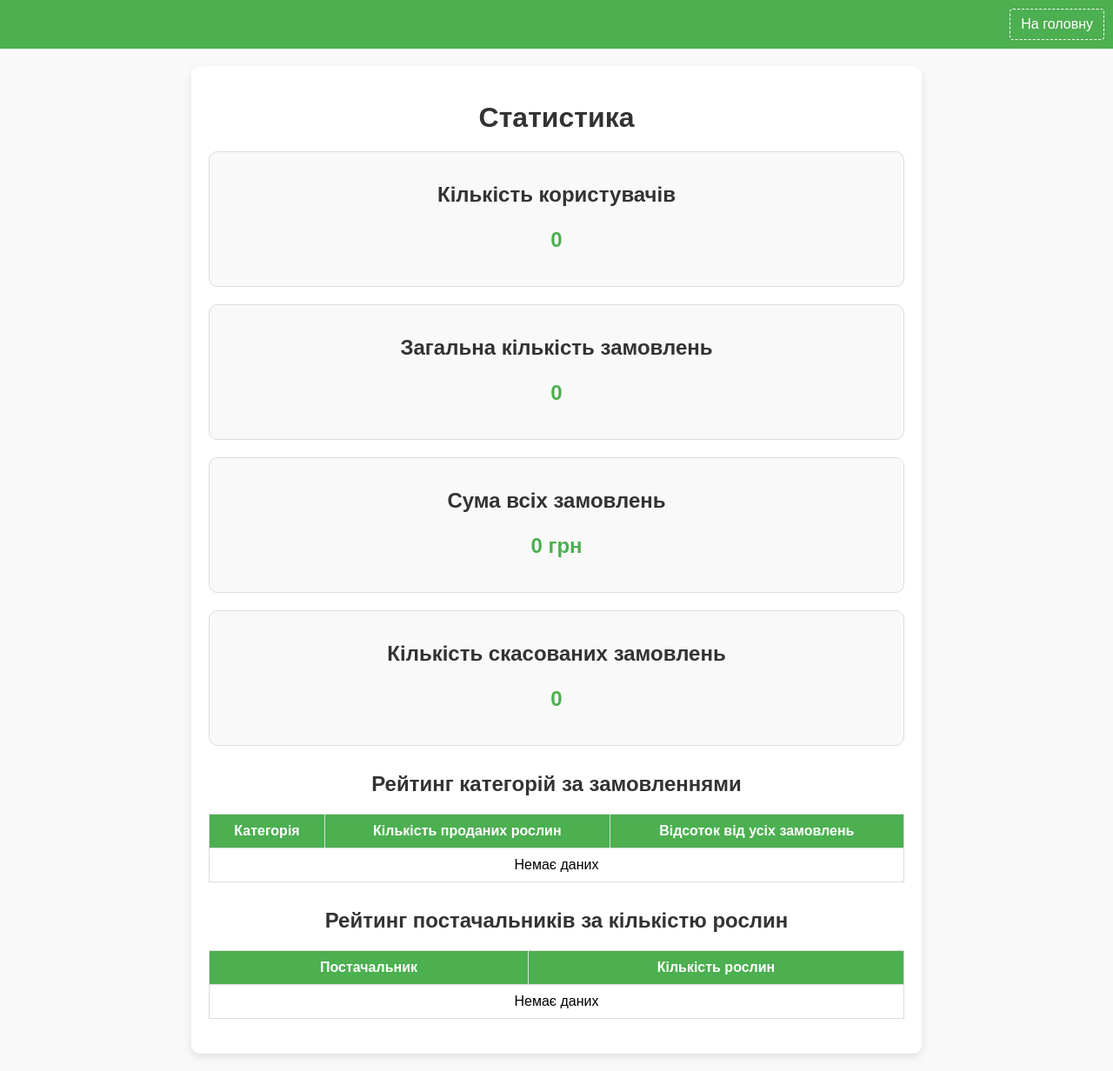
After one commit to DaryaZiborova/plants_online_store, a Django app: page /statistics/ in a window 1280 px wide. The commit adds this page. Shown: the whole page at 87% size. Run offline with Django 5.2, Linux system fonts and the light colour scheme; the visitor is signed in with stand-in values (Sample User, id 1); data that the repository does not hold is empty.

Commit message:
коммит

```diff
--- a/content/views.py
+++ b/content/views.py
@@ -5,11 +5,12 @@ from django.db.models import Q
 from django.contrib.auth.decorators import login_required, user_passes_test
 from content.models import Plant, Supplier, Plant_genus
 from authentication.models import User
-from orders.models import Order
+from orders.models import Order, OrderItem
 from orders.models import CartItem
 from django.core.paginator import Paginator, EmptyPage, PageNotAnInteger
 import os
 from django.core.files.storage import default_storage
+from django.db.models import Count, Sum, F
 
 
 def main_page(request):
@@ -225,3 +226,43 @@ from .info_docx import generate_docx
 def download_plant_docx(request, plant_id):
     plant = get_object_or_404(Plant, plant_id=plant_id)
     return generate_docx(plant)
+
+@user_passes_test(lambda u: u.is_staff)
+def statistics_view(request):
+    total_users = User.objects.count()
+    total_orders = Order.objects.count()
+    total_revenue = Order.objects.aggregate(Sum('total_price'))['total_price__sum'] or 0
+    canceled_orders = Order.objects.filter(status='canceled').count()
+
+    # Определяем категории, на которые приходится больше всего заказов
+    category_stats = (
+        OrderItem.objects
+        .values(category=F('plant__category'))  # Группировка по категории растений
+        .annotate(total_sold=Sum('quantity'))  # Считаем общее количество проданных растений в каждой категории
+        .order_by('-total_sold')  # Сортируем по убыванию
+    )
+
+    supplier_ranking = (
+    Supplier.objects
+    .annotate(total_plants=Count('plant'))  # Подсчёт количества растений у поставщика
+    .order_by('-total_plants')  # Сортировка по убыванию
+    )
+
+
+    # Вычисляем общий объем продаж всех растений
+    total_sold_items = sum(item['total_sold'] for item in category_stats)
+
+    # Добавляем процентное соотношение к каждой категории
+    for category in category_stats:
+        category['percentage'] = round((category['total_sold'] / total_sold_items) * 100, 2) if total_sold_items > 0 else 0
+
+    context = {
+        'total_users': total_users,
+        'total_orders': total_orders,
+        'total_revenue': total_revenue,
+        'canceled_orders': canceled_orders,
+        'category_stats': category_stats,
+        'supplier_ranking': supplier_ranking,
+    }
+
+    return render(request, 'content/statistics.html', context)
--- a/main/urls.py
+++ b/main/urls.py
@@ -44,4 +44,5 @@ urlpatterns = [
     path('admin-orders/', ord_views.admin_orders, name='admin_orders'),
     path('download_receipt/<int:order_id>/', ord_views.download_receipt, name='download_receipt'),
     path('download-plant/<int:plant_id>/', views.download_plant_docx, name='download_plant_docx'),
+    path('statistics/', views.statistics_view, name='statistics_page'),
 ]
--- /dev/null
+++ b/static/content/statistics.css
@@ -0,0 +1,135 @@
+body, html {
+    margin: 0;
+    padding: 0;
+    font-family: Arial, sans-serif;
+    background-color: #f9f9f9; /* Светло-серый фон */
+}
+
+header {
+    background-color: #4CAF50;
+    color: white;
+    padding: 10px;
+    display: flex;
+    align-items: center;
+}
+
+.nav-buttons {
+    margin-left: auto;
+    margin-right: 0;
+    display: flex;
+}
+
+.nav-buttons a {
+    text-align: center;
+    padding: 8px 12px;
+    transition: background-color 0.3s ease;
+    border-radius: 4px;
+    border: 1px dashed #ffffff;
+    color: white;
+    text-decoration: none;
+    display: flex;
+    justify-content: center;
+}
+
+.nav-buttons a:hover {
+    background-color: #45a049;
+}
+
+.statistics-container {
+    max-width: 800px;
+    margin: 20px auto;
+    padding: 20px;
+    background-color: white;
+    border-radius: 10px;
+    box-shadow: 0 4px 10px rgba(0, 0, 0, 0.1);
+}
+
+h1 {
+    text-align: center;
+    color: #333;
+    margin-bottom: 20px;
+}
+
+.statistic-block {
+    padding: 15px;
+    background-color: #f9f9f9;
+    border-radius: 10px;
+    border: 1px solid #ddd;
+    margin-bottom: 20px;
+    text-align: center;
+}
+
+.statistic-block h2 {
+    color: #333;
+    margin-bottom: 10px;
+}
+
+.stat-value {
+    font-size: 24px;
+    font-weight: bold;
+    color: #4CAF50;
+}
+
+.category-title {
+    text-align: center;
+    margin-top: 30px;
+    color: #333;
+}
+
+.category-table {
+    width: 100%;
+    max-width: 800px;
+    margin: 20px auto;
+    border-collapse: collapse;
+}
+
+.category-table th, .category-table td {
+    padding: 10px;
+    border: 1px solid #ddd;
+    text-align: center;
+}
+
+.category-table th {
+    background-color: #4CAF50;
+    color: white;
+}
+
+.category-table tr:nth-child(even) {
+    background-color: #f9f9f9;
+}
+
+.category-table tr:hover {
+    background-color: #f1f1f1;
+}
+
+.supplier-title {
+    text-align: center;
+    margin-top: 30px;
+    color: #333;
+}
+
+.supplier-table {
+    width: 100%;
+    max-width: 800px;
+    margin: 20px auto;
+    border-collapse: collapse;
+}
+
+.supplier-table th, .supplier-table td {
+    padding: 10px;
+    border: 1px solid #ddd;
+    text-align: center;
+}
+
+.supplier-table th {
+    background-color: #4CAF50;
+    color: white;
+}
+
+.supplier-table tr:nth-child(even) {
+    background-color: #f9f9f9;
+}
+
+.supplier-table tr:hover {
+    background-color: #f1f1f1;
+}
--- /dev/null
+++ b/templates/content/statistics.html
@@ -0,0 +1,83 @@
+<!DOCTYPE html>
+<html lang="uk">
+{% load static %}
+<head>
+    <meta charset="UTF-8">
+    <title>Статистика</title>
+    <link rel="stylesheet" href="{% static 'content/statistics.css' %}">
+</head>
+<body>
+    <header>
+        <div class="nav-buttons">
+            <a href="{% url 'main_page' %}">На головну</a>
+        </div>
+    </header>
+    <div class="statistics-container">
+        <h1>Статистика</h1>
+
+        <div class="statistic-block">
+            <h2>Кількість користувачів</h2>
+            <p class="stat-value">{{ total_users }}</p>
+        </div>
+        <div class="statistic-block">
+            <h2>Загальна кількість замовлень</h2>
+            <p class="stat-value">{{ total_orders }}</p>
+        </div>
+        <div class="statistic-block">
+            <h2>Сума всіх замовлень</h2>
+            <p class="stat-value">{{ total_revenue }} грн</p>
+        </div>
+        <div class="statistic-block">
+            <h2>Кількість скасованих замовлень</h2>
+            <p class="stat-value">{{ canceled_orders }}</p>
+        </div>
+
+        <h2 class="category-title">Рейтинг категорій за замовленнями</h2>
+        <table class="category-table">
+            <thead>
+                <tr>
+                    <th>Категорія</th>
+                    <th>Кількість проданих рослин</th>
+                    <th>Відсоток від усіх замовлень</th>
+                </tr>
+            </thead>
+            <tbody>
+                {% for category in category_stats %}
+                <tr>
+                    <td>{{ category.category }}</td>
+                    <td>{{ category.total_sold }}</td>
+                    <td>{{ category.percentage }}%</td>
+                </tr>
+                {% empty %}
+                <tr>
+                    <td colspan="3">Немає даних</td>
+                </tr>
+                {% endfor %}
+            </tbody>
+        </table>
+
+        <h2 class="supplier-title">Рейтинг постачальників за кількістю рослин</h2>
+        <table class="supplier-table">
+            <thead>
+                <tr>
+                    <th>Постачальник</th>
+                    <th>Кількість рослин</th>
+                </tr>
+            </thead>
+            <tbody>
+                {% for supplier in supplier_ranking %}
+                <tr>
+                    <td>{{ supplier.supplier_name }}</td>
+                    <td>{{ supplier.total_plants }}</td>
+                </tr>
+                {% empty %}
+                <tr>
+                    <td colspan="2">Немає даних</td>
+                </tr>
+                {% endfor %}
+            </tbody>
+        </table>
+
+    </div>
+</body>
+</html>
--- a/templates/orders/admin_orders.html
+++ b/templates/orders/admin_orders.html
@@ -65,7 +65,7 @@
                                     <label for="id_status">Статус:</label>
                                     <select name="status" id="id_status">
                                         {% if order.status == 'in_progress' %}
-                                            <option value="in_progress">В обробке</option>
+                                            <option value="in_progress">В обробці</option>
                                             <option value="shipped">Відправлено</option>
                                             <option value="canceled">Скасовано</option>
                                         {% elif order.status == 'shipped' %}
```
Also changed, not shown: static/content/style.css (+23 -23 lines), templates/content/main_page.html (+9 -6 lines), static/content/statistics.png (added), 6 other files.
